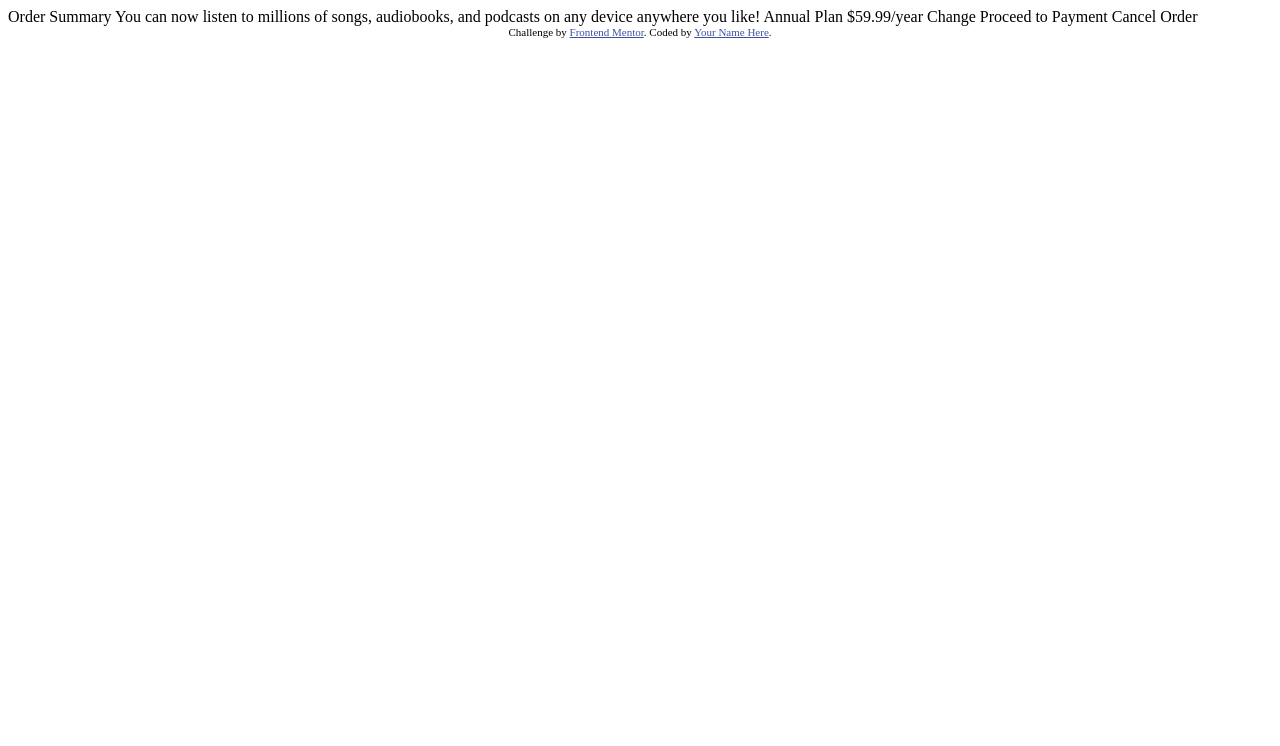
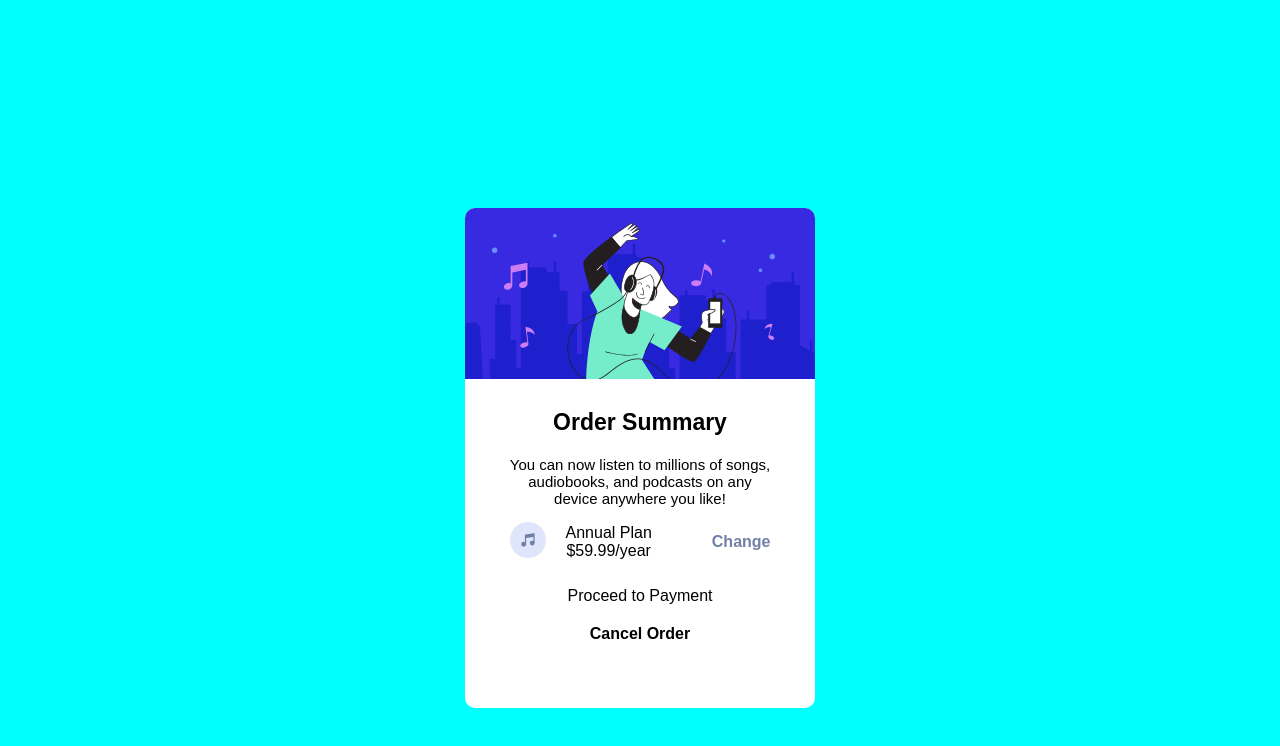
Before and after one commit to SriGanesh737/ORDER-SUMMARY-COMPONENT, a plain HTML site: page index.html in a window 1280 px wide. Drawn offline with Linux system fonts and the light colour scheme; a web font is replaced by a local one.

Commit message:
second commit

```diff
--- a/index.html
+++ b/index.html
@@ -8,30 +8,111 @@
 
   <title>Frontend Mentor | Order summary card</title>
 
+  <!-- <link href="https://fonts.googleapis.com/css2?family=Red+Hat+Display:wght@900&display=swap" rel="stylesheet"> -->
+  <link rel="stylesheet" href="https://fonts.google.com/specimen/Red+Hat+Display">
   <!-- Feel free to remove these styles or customise in your own stylesheet 👍 -->
   <style>
-    .attribution { font-size: 11px; text-align: center; }
-    .attribution a { color: hsl(228, 45%, 44%); }
+     body{
+      display: flex;
+      flex-direction: column;
+      align-items: center;
+      align-content: center;
+      height: 700px;
+      background-color: aqua;
+      font-family: "Red Hat Display",sans-serif;
+      /* font-weight: 600px; */
+     }
+    .horizontal
+    {
+      display: flex;
+      flex-direction: row;
+      align-items: center;
+      align-content: center;
+      margin-bottom: 25px;
+    }
+    .vertical{
+      display: flex;
+      flex-direction: column;
+      align-items: center;
+      align-content: center;
+      width: 350px;
+      height: 500px;
+      border-radius: 10px;
+      background-color: white;
+      margin-top: 200px;
+    }
+    .middle
+    {
+      display: flex;
+      flex-direction: column;
+      align-items: center;
+      align-content: center;
+      margin-left: 20px;
+      margin-right: 60px;
+    }
+    .image
+    {
+      border-radius: 10px 10px 0px 0px;
+    }
+    .p1
+    {
+      margin-top: 30px ;
+      margin-bottom: 20px;
+       font-weight: 700;
+       font-size: 23px;
+    }
+
+    .p2
+    {
+      font-size: 15px;
+      text-align: center;
+       font-weight: 500;
+       width: 270px;
+       margin-bottom: 15px;
+    }
+    .cancel
+    {
+      margin-top: 20px;
+      font-weight: 700;
+    }
+    .end
+    {
+       font-weight: 700;
+      color: hsl(224, 23%, 55%);
+    }
   </style>
 </head>
 <body>
 
+  <div class="vertical">
+    <img src="/images/illustration-hero.svg" width="350px" class="image" alt="hero">
+
+<div class="p1">
   Order Summary
+</div>
 
-  You can now listen to millions of songs, audiobooks, and podcasts on any
-  device anywhere you like!
+<div class="p2"> You can now listen to millions of songs, audiobooks, and podcasts on any
+  device anywhere you like!</div>
 
-  Annual Plan
-  $59.99/year
+  <div class="horizontal">
+    <div class="icon"><img src="/images/icon-music.svg" width="36px" height="36px" alt="girl listening music"></div>
 
-  Change
+    <div class="middle">
+      <div class="middle1">  Annual Plan</div>
+      <div class="middle2">$59.99/year</div>
+  </div>
 
+
+    <div class="end"> Change</div>
+  </div>
+
+<div class="payment">
   Proceed to Payment
+</div>
+
+<div class="cancel">
   Cancel Order
-
-  <div class="attribution">
-    Challenge by <a href="https://www.frontendmentor.io?ref=challenge" target="_blank">Frontend Mentor</a>.
-    Coded by <a href="#">Your Name Here</a>.
+</div>
   </div>
 </body>
 </html>
```
